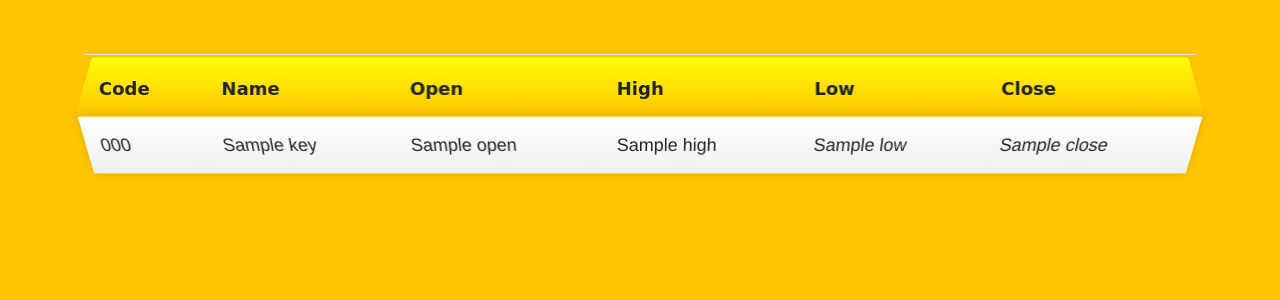
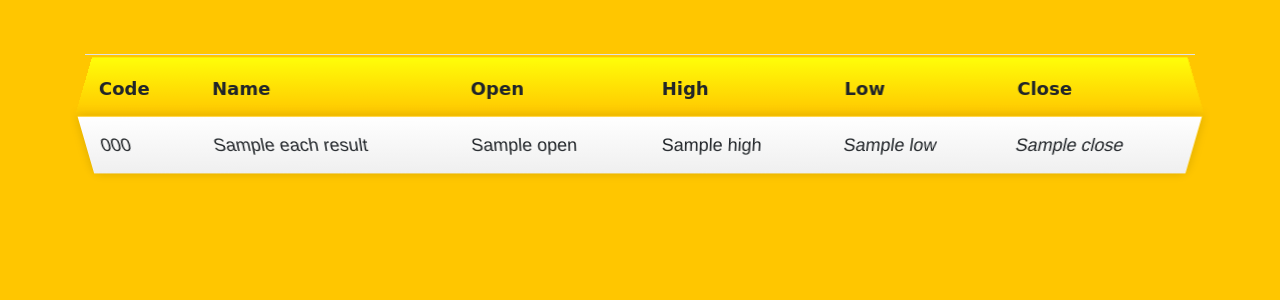
Before and after one commit to tkhurana96/Daily-bse, a Python web app: template templates/index.html in a window 1280 px wide. Shown: the part 81-381 px from the top of the page. Run offline with Jinja, Linux system fonts and the light colour scheme; the template is opened without the code that fills it: most values are stand-ins (such as "Sample title", 1, 10 or a date in 2020); some libraries are stand-ins or nearby versions; some web fonts are replaced.

```diff
--- a/templates/index.html
+++ b/templates/index.html
@@ -63,14 +63,14 @@
             </thead>
 
             <tbody>
-                {% for key, value in data.items() %}
+                {% for each_result in data %}
                 <tr>
-                    <td>{{value.code}}</td>
-                    <td>{{key}}</td>
-                    <td>{{value.open}}</td>
-                    <td>{{value.high}}</td>
-                    <td>{{value.low}}</td>
-                    <td>{{value.close}}</td>
+                    <td>{{each_result.code}}</td>
+                    <td>{{each_result.name}}</td>
+                    <td>{{each_result.open}}</td>
+                    <td>{{each_result.high}}</td>
+                    <td>{{each_result.low}}</td>
+                    <td>{{each_result.close}}</td>
                 </tr>
                 {% endfor %}
             </tbody>
```
Also changed, not shown: main.py (+11 -5 lines), serve.py (+6 -4 lines).
